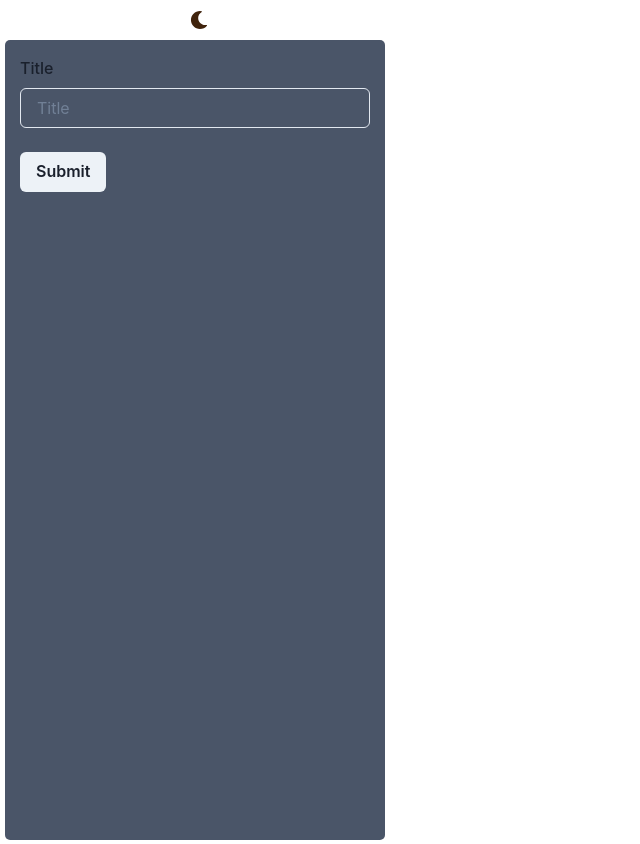
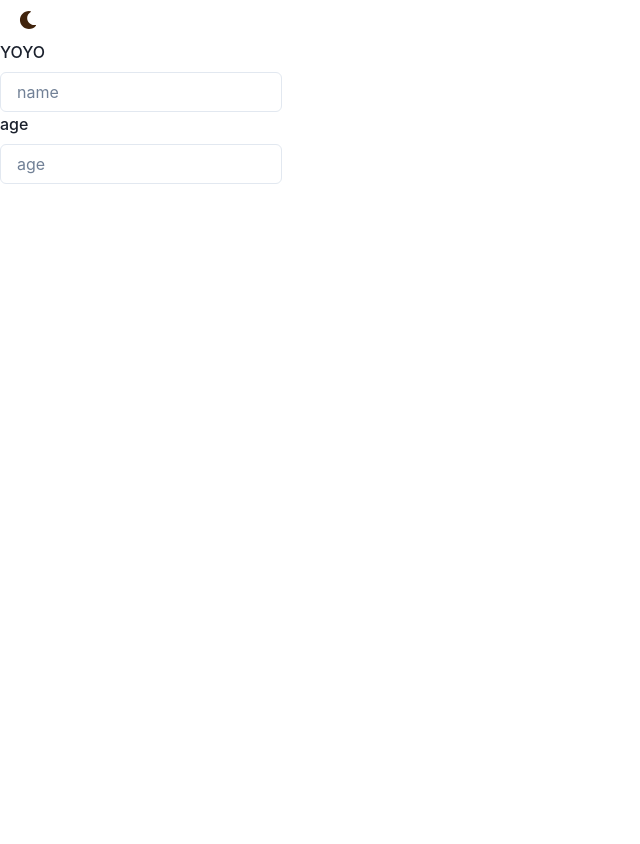
Before and after one commit to eudeamonism/neighborsWebsite, a React (Create React App) app: page /createComplaint in a window 1280 px wide. Shown: the whole page, without its empty margins (0-640 px from the left). After the commit the page ends 800 px from the top, so only its background shows below. Built offline with nearby package versions, Linux system fonts and the light colour scheme; a web font is replaced by a local one.

Commit message:
Custom Formik Input, useField Working

```diff
--- /dev/null
+++ b/src/components/FormikFields/TextField.jsx
@@ -0,0 +1,20 @@
+import { FormControl, FormErrorMessage, FormLabel } from '@chakra-ui/react';
+import { Input } from '@chakra-ui/input';
+import { useField } from 'formik';
+
+const TextField = ({ label, type, name, placeholder }) => {
+  const [field, meta] = useField(label, type, name, placeholder); // Pass the 'name' prop to the 'useField' hook
+  return (
+    <FormControl isInvalid={meta.error && meta.touched}>
+      <FormLabel noOfLines={1}>{label}</FormLabel>
+      <Input
+        {...field}
+        type={type}
+        placeholder={placeholder}
+      />
+      <FormErrorMessage>{meta.error}</FormErrorMessage>
+    </FormControl>
+  );
+};
+
+export default TextField;
--- a/src/components/Forms/ComplaintForm.jsx
+++ b/src/components/Forms/ComplaintForm.jsx
@@ -139,6 +139,8 @@ if (openEditComplaint === true) {
               />
             </Flex>
             <SimpleGrid columns={2} spacing={5}>
+
+
               <Box>
                 <FormControl isInvalid={!!errors.title}>
                   <FormLabel
--- a/src/components/Forms/FormComponent.jsx
+++ /dev/null
@@ -1,42 +0,0 @@
-import { Formik, Field, Form } from 'formik';
-import * as Yup from 'yup';
-import {
-  FormControl,
-  FormLabel,
-  FormErrorMessage,
-  Input,
-  Button,
-} from '@chakra-ui/react';
-
-import InputComponent from './InputComponent';
-const FormComponent = ({ initialValues, validationSchema, onSubmit }) => {
-  return (
-    <Formik
-      initialValue={initialValues}
-      validationSchema={Yup.object({
-        title: Yup.string()
-          .required('Please give complaint a title')
-          .max(40, 'No more than 40 characters'),
-      })}
-    >
-      {({ formik }) => (
-        <Form
-          as="form"
-          onSubmit={() => {
-            alert('Hello!');
-          }}
-        >
-          <InputComponent
-            type="text"
-            name="title"
-            placeholder="Title"
-            label="Title"
-          />
-          <Button type="submit">Submit</Button>
-        </Form>
-      )}
-    </Formik>
-  );
-};
-
-export default FormComponent;
--- a/src/components/Forms/InputComponent.jsx
+++ /dev/null
@@ -1,23 +0,0 @@
-import { FormControl, FormErrorMessage, FormLabel } from '@chakra-ui/react';
-import { Input } from '@chakra-ui/react';
-import { Field, useField } from 'formik';
-
-const InputComponent = ({ label, type, name, placeholder, noOfLines }) => {
-  const [field, meta] = useField({ type, name, placeholder });
-  return (
-    <FormControl isInvalid={meta.error && meta.touched} mb="6">
-      <FormLabel noOfLines={noOfLines || 1}>{label}</FormLabel>
-      <Field
-        as={Input}
-        {...field}
-        type={type}
-        name={name}
-        placeholder={placeholder}
-        width="350px"
-      />
-      <FormErrorMessage>{meta.error}</FormErrorMessage>
-    </FormControl>
-  );
-};
-
-export default InputComponent;
--- a/src/components/Forms/MobileForm.jsx
+++ b/src/components/Forms/MobileForm.jsx
@@ -1,31 +1,36 @@
-import React from 'react';
-import { Flex } from '@chakra-ui/react';
+// mobileForm.js
+import {
+  Flex,
+  useColorModeValue,
+  FormControl,
+  FormLabel,
+} from '@chakra-ui/react';
+import { Formik, Field, Form } from 'formik';
 import { ColorModeSwitcher } from '../ColorModeSwitcher';
-import FormComponent from './FormComponent';
+import TextField from '../FormikFields/TextField';
 
-const mobileForm = () => {
+const MobileForm = () => {
   return (
-    <Flex
-    direction="column"
-    width="390px"
-    height="844px"
-    alignItems="center"
-
+    <Formik
+      initialValues={{ name: '', age: '' }}
+      onSubmit={() => console.log('Hello!')}
     >
-      <ColorModeSwitcher />
-
-      <Flex
-        width="380px"
-        height="800px"
-        backgroundColor="gray.600"
-        borderRadius="5"
-        p="4"
-        justifyContent="center"
-      >
-        <FormComponent />
-      </Flex>
-    </Flex>
+      {() => (
+        <Form as="form">
+          <ColorModeSwitcher />
+          <FormControl>
+            <TextField
+              name="name"
+              placeholder="name"
+              type="text"
+              label="YOYO"
+            />
+            <TextField name="age" placeholder="age" type="text" label="age" />
+          </FormControl>
+        </Form>
+      )}
+    </Formik>
   );
 };
 
-export default mobileForm;
+export default MobileForm;
```
